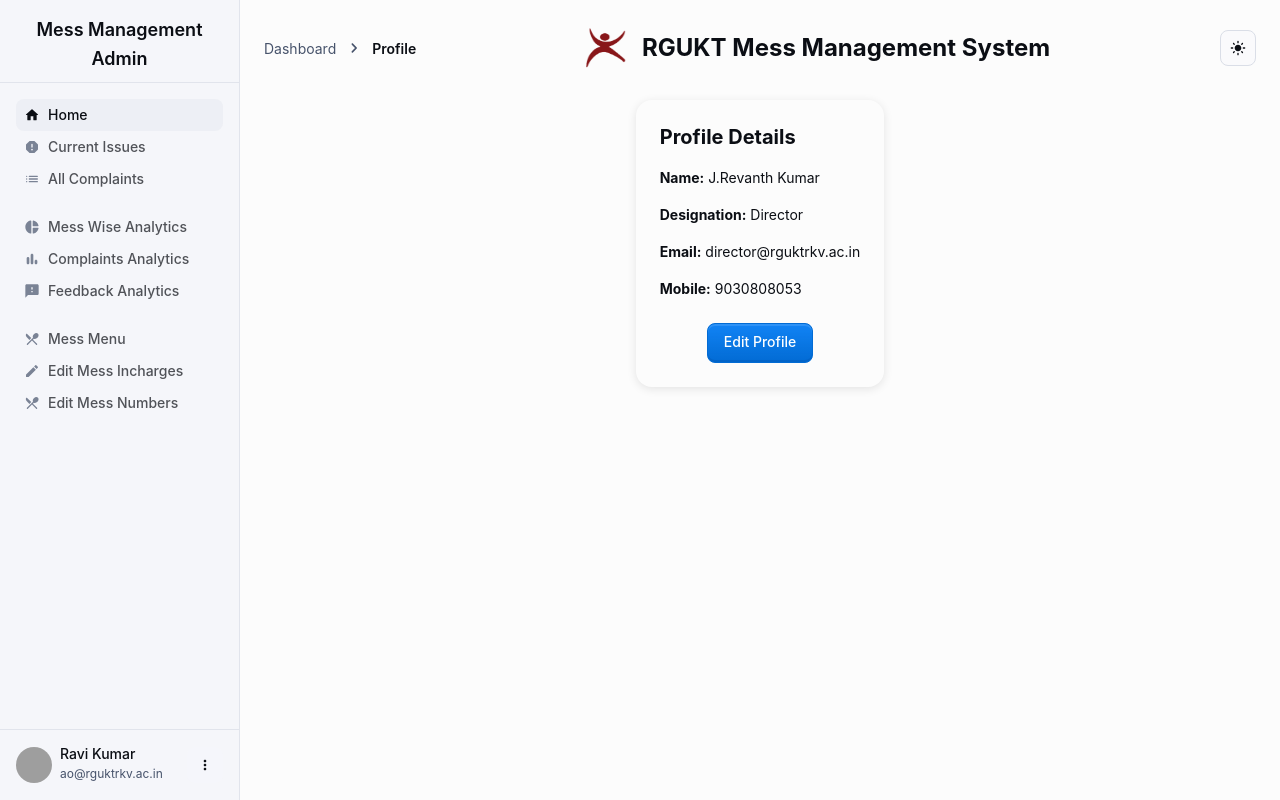
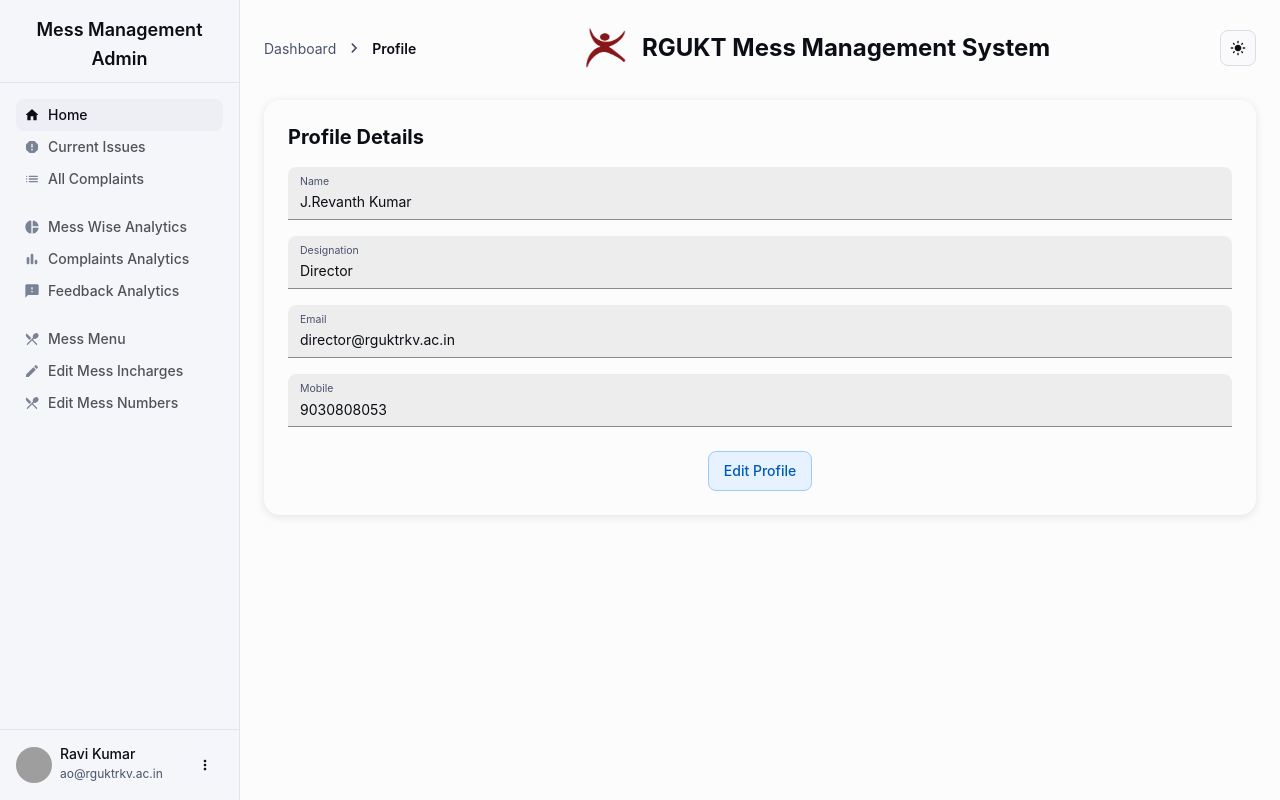
Before and after one commit to Nagarjuna0033/mess-mgmt-admin, a React (Create React App) app: page /profile in a window 1280 px wide. Built offline with nearby package versions, Linux system fonts and the light colour scheme; grey boxes are pictures that could not be loaded.

Commit message:
feat: designed login page

```diff
--- /dev/null
+++ b/src/components/Content.js
@@ -0,0 +1,67 @@
+import * as React from "react";
+import Stack from "@mui/material/Stack";
+import Typography from "@mui/material/Typography";
+
+import AutoFixHighRoundedIcon from "@mui/icons-material/AutoFixHighRounded";
+import ConstructionRoundedIcon from "@mui/icons-material/ConstructionRounded";
+import SettingsSuggestRoundedIcon from "@mui/icons-material/SettingsSuggestRounded";
+import ThumbUpAltRoundedIcon from "@mui/icons-material/ThumbUpAltRounded";
+
+// import { SitemarkIcon } from "./CustomIcons";
+
+const items = [
+  {
+    icon: <SettingsSuggestRoundedIcon sx={{ color: "text.secondary" }} />,
+    title: "Make Mess Changes",
+    description:
+      "Our product effortlessly makes you to change mess details according to your need.",
+  },
+  {
+    icon: <ConstructionRoundedIcon sx={{ color: "text.secondary" }} />,
+    title: "Recieve Feedbacks with one click",
+    description:
+      "Tired creating google forms try this just once click away to release feedback form,which simplifys your tasks.",
+  },
+  {
+    icon: <ThumbUpAltRoundedIcon sx={{ color: "text.secondary" }} />,
+    title: "Great user experience",
+    description:
+      "Integrated our product with your mess data with an intuitive and easy-to-use interface.",
+  },
+  {
+    icon: <AutoFixHighRoundedIcon sx={{ color: "text.secondary" }} />,
+    title: "Innovative functionality",
+    description:
+      "Stay ahead with features that set new standards, addressing your evolving needs better than the rest.",
+  },
+];
+
+export default function Content() {
+  return (
+    <Stack
+      sx={{
+        flexDirection: "column",
+        alignSelf: "center",
+        gap: 4,
+        maxWidth: 450,
+      }}
+    >
+      {/* <Box sx={{ display: { xs: "none", md: "flex" } }}>
+        <SitemarkIcon />
+      </Box> */}
+      {items.map((item, index) => (
+        <Stack key={index} direction="row" sx={{ gap: 2 }}>
+          {item.icon}
+          <div>
+            <Typography gutterBottom sx={{ fontWeight: "medium" }}>
+              {item.title}
+            </Typography>
+            <Typography variant="body2" sx={{ color: "text.secondary" }}>
+              {item.description}
+            </Typography>
+          </div>
+        </Stack>
+      ))}
+    </Stack>
+  );
+}
--- a/src/components/Filters.js
+++ b/src/components/Filters.js
@@ -3,7 +3,6 @@
 import MenuItem from "@mui/material/MenuItem";
 import FormControl from "@mui/material/FormControl";
 import Select from "@mui/material/Select";
-import Button from "@mui/material/Button";
 
 export default function CheckboxesTags({setCategory}) {
   const [age, setAge] = React.useState("");
--- /dev/null
+++ b/src/components/SignInCard.js
@@ -0,0 +1,56 @@
+import * as React from "react";
+import Box from "@mui/material/Box";
+import Button from "@mui/material/Button";
+import MuiCard from "@mui/material/Card";
+import Typography from "@mui/material/Typography";
+import { styled } from "@mui/material/styles";
+import GoogleIcon from "@mui/icons-material/Google";
+const Card = styled(MuiCard)(({ theme }) => ({
+  display: "flex",
+  flexDirection: "column",
+  alignSelf: "center",
+  width: "100%",
+  padding: theme.spacing(4),
+  gap: theme.spacing(2),
+  boxShadow:
+    "hsla(220, 30%, 5%, 0.05) 0px 5px 15px 0px, hsla(220, 25%, 10%, 0.05) 0px 15px 35px -5px",
+  [theme.breakpoints.up("sm")]: {
+    width: "450px",
+  },
+  ...theme.applyStyles("dark", {
+    boxShadow:
+      "hsla(220, 30%, 5%, 0.5) 0px 5px 15px 0px, hsla(220, 25%, 10%, 0.08) 0px 15px 35px -5px",
+  }),
+}));
+
+export default function SignInCard() {
+  return (
+    <Card variant="outlined">
+      {/* <Box sx={{ display: { xs: "flex", md: "none" } }}>
+        <SitemarkIcon />
+      </Box> */}
+      <Typography
+        component="h1"
+        variant="h5"
+        sx={{
+          width: "100%",
+          fontSize: "clamp(2rem, 10vw, 2.15rem)",
+          textAlign: "center",
+        }}
+      >
+        Sign in
+      </Typography>
+
+      <Box sx={{ display: "flex", flexDirection: "column", gap: 2 }}>
+        <Button
+          fullWidth
+          variant="contained"
+          onClick={() => alert("Sign in with Google")}
+          startIcon={<GoogleIcon />}
+        >
+          Sign in with Google
+        </Button>
+      </Box>
+    </Card>
+  );
+}
--- a/src/pages/EditProfile.js
+++ b/src/pages/EditProfile.js
@@ -1,5 +1,5 @@
-import React, { useState } from 'react';
-import { Box, TextField, Typography, Button, Stack } from '@mui/material';
+import React, { useState } from "react";
+import { Box, TextField, Typography, Button, Stack } from "@mui/material";
 
 const EditProfile = () => {
   const [profile, setProfile] = useState({
@@ -15,14 +15,16 @@
   };
 
   const handleSave = () => {
-    alert(`Profile saved!\nName: ${profile.name}\nMobile: ${profile.mobileNumber}`);
+    alert(
+      `Profile saved!\nName: ${profile.name}\nMobile: ${profile.mobileNumber}`
+    );
     // You can add logic here to send the updated profile to a server.
   };
 
   return (
     <Box
       sx={{
-        maxWidth: 600,
+        width: "100%",
         margin: "auto",
         padding: 3,
         boxShadow: "0 2px 10px rgba(0,0,0,0.1)",
@@ -34,35 +36,33 @@
       </Typography>
 
       <Stack spacing={2}>
-
         <TextField
           label="Name"
+          id="outlined"
           name="name"
+          variant="filled"
           value={profile.name}
           onChange={handleChange}
           fullWidth
-          sx={{margin:"20 px"}}
         />
         <TextField
           label="Mobile Number"
           name="mobileNumber"
+          variant="filled"
           value={profile.mobileNumber}
           onChange={handleChange}
           fullWidth
-          sx={{margin:"20 px"}}
         />
-
 
         <TextField
           label="Email"
           value={profile.mail}
+          variant="filled"
           InputProps={{
             readOnly: true,
           }}
           fullWidth
-          sx={{margin:"20 px"}}
         />
-
         <TextField
           label="Designation"
           value={profile.designation}
@@ -70,13 +70,12 @@
             readOnly: true,
           }}
           fullWidth
-          sx={{margin:"20 px"}}
+          variant="filled"
         />
       </Stack>
 
-
       <Box sx={{ textAlign: "center", marginTop: 3 }}>
-        <Button variant="contained" color="secondary" onClick={handleSave}>
+        <Button variant="outlined" color="secondary" onClick={handleSave}>
           Save
         </Button>
       </Box>
--- a/src/pages/Profile.js
+++ b/src/pages/Profile.js
@@ -1,10 +1,9 @@
-import React from 'react';
-import { Box, Typography, Button, Stack } from '@mui/material';
-import { useNavigate } from 'react-router-dom';
-
-
+import React from "react";
+import { Box, Typography, Button, Stack } from "@mui/material";
+import { useNavigate } from "react-router-dom";
+import { TextField } from "@mui/material";
 const Profile = () => {
-  const navigate=useNavigate()
+  const navigate = useNavigate();
   const profile = {
     name: "J.Revanth Kumar",
     designation: "Director",
@@ -15,7 +14,7 @@
   return (
     <Box
       sx={{
-        maxWidth: 400,
+        width: "100%",
         margin: "auto",
         padding: 3,
         boxShadow: "0 2px 10px rgba(0,0,0,0.1)",
@@ -26,24 +25,55 @@
         <Typography variant="h5" fontWeight="bold">
           Profile Details
         </Typography>
-        <Typography>
-          <strong>Name:</strong> {profile.name}
-        </Typography>
-        <Typography>
-          <strong>Designation:</strong> {profile.designation}
-        </Typography>
-        <Typography>
-          <strong>Email:</strong> {profile.mail}
-        </Typography>
-        <Typography>
-          <strong>Mobile:</strong> {profile.mobileNumber}
-        </Typography>
+        <TextField
+          label="Name"
+          value={profile.name}
+          slotProps={{
+            inputLabel: {
+              shrink: true,
+            },
+          }}
+          fullWidth
+          variant="filled"
+        />
+        <TextField
+          label="Designation"
+          value={profile.designation}
+          slotProps={{
+            inputLabel: {
+              shrink: true,
+            },
+          }}
+          fullWidth
+          variant="filled"
+        />
+        <TextField
+          label="Email"
+          value={profile.mail}
+          slotProps={{
+            inputLabel: {
+              shrink: true,
+            },
+          }}
+          fullWidth
+          variant="filled"
+        />
+        <TextField
+          label="Mobile"
+          value={profile.mobileNumber}
+          slotProps={{
+            inputLabel: {
+              shrink: true,
+            },
+          }}
+          fullWidth
+          variant="filled"
+        />
       </Stack>
-
 
       <Box sx={{ textAlign: "center", marginTop: 3 }}>
         <Button
-          variant="contained"
+          variant="outlined"
           color="secondary"
           onClick={() => navigate("/edit-profile")}
         >
--- /dev/null
+++ b/src/pages/SignIn.js
@@ -0,0 +1,60 @@
+import * as React from "react";
+import Stack from "@mui/material/Stack";
+import SignInCard from "../components/SignInCard";
+import Content from "../components/Content";
+
+export default function SignIn(props) {
+  return (
+    <Stack
+      direction="column"
+      component="main"
+      sx={[
+        {
+          justifyContent: "center",
+          height: "calc((1 - var(--template-frame-height, 0)) * 100%)",
+          marginTop: "max(40px - var(--template-frame-height, 0px), 0px)",
+          minHeight: "100%",
+        },
+        (theme) => ({
+          "&::before": {
+            content: '""',
+            display: "block",
+            position: "absolute",
+            zIndex: -1,
+            inset: 0,
+            backgroundImage:
+              "radial-gradient(ellipse at 50% 50%, hsl(210, 100%, 97%), hsl(0, 0%, 100%))",
+            backgroundRepeat: "no-repeat",
+            ...theme.applyStyles("dark", {
+              backgroundImage:
+                "radial-gradient(at 50% 50%, hsla(210, 100%, 16%, 0.5), hsl(220, 30%, 5%))",
+            }),
+          },
+        }),
+      ]}
+    >
+      <Stack
+        direction={{ xs: "column-reverse", md: "row" }}
+        sx={{
+          justifyContent: "center",
+          gap: { xs: 6, sm: 12 },
+          p: 2,
+          mx: "auto",
+        }}
+      >
+        <Stack
+          direction={{ xs: "column-reverse", md: "row" }}
+          sx={{
+            justifyContent: "center",
+            gap: { xs: 6, sm: 12 },
+            p: { xs: 2, sm: 4 },
+            m: "auto",
+          }}
+        >
+          <Content />
+          <SignInCard />
+        </Stack>
+      </Stack>
+    </Stack>
+  );
+}
```
Also changed, not shown: src/App.js (+15 -13 lines).
